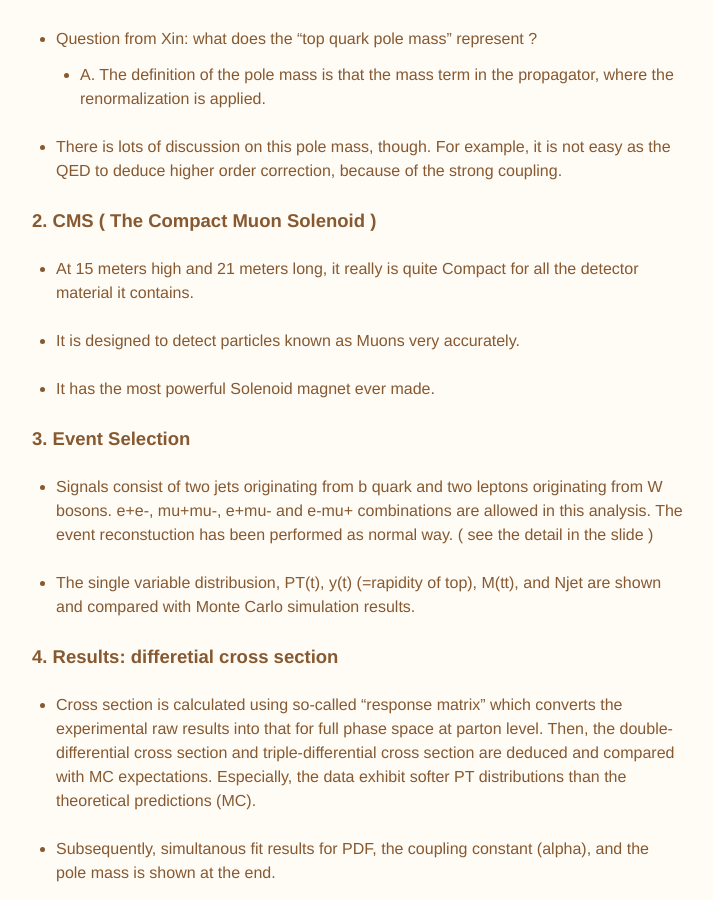
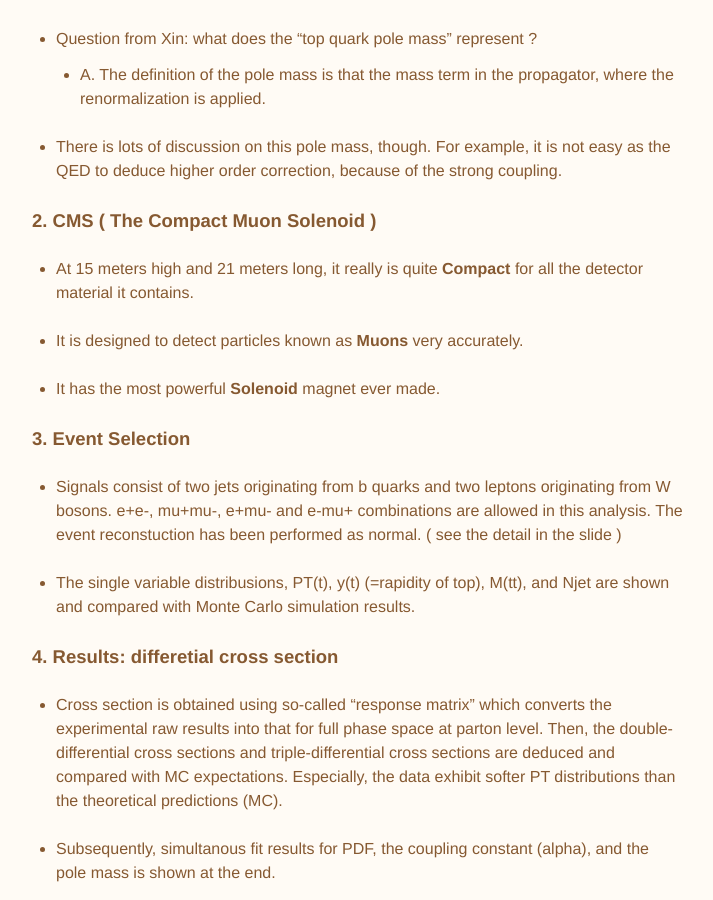
Before and after one commit to dt-np/xteam, a Jekyll site: the page built from _posts/2019-05-05-JC105.md, in a window 1280 px wide and 900 px high, scrolled down 659 px. Shown: the whole window, without its empty margins (144-857 px from the left). Built offline with Jekyll 4.4.1, drawn with Linux system fonts in a browser that asks for light colours.

Commit message:
News for JC-105

```diff
--- a/_posts/2019-05-05-JC105.md
+++ b/_posts/2019-05-05-JC105.md
@@ -30,25 +30,25 @@
 
 
 #### 2. CMS ( The Compact Muon Solenoid )
-- At 15 meters high and 21 meters long, it really is quite Compact for all the detector
+- At 15 meters high and 21 meters long, it really is quite **Compact** for all the detector
 material it contains.
 
-- It is designed to detect particles known as Muons very accurately.
+- It is designed to detect particles known as **Muons** very accurately.
 
-- It has the most powerful Solenoid magnet ever made.
+- It has the most powerful **Solenoid** magnet ever made.
 
 #### 3. Event Selection
-- Signals consist of two jets originating from b quark  and two leptons originating from W bosons.
+- Signals consist of two jets originating from b quarks and two leptons originating from W bosons.
 e+e-, mu+mu-, e+mu- and e-mu+ combinations are allowed in this analysis.
-The event reconstuction has been performed as normal way. ( see the detail in the slide )
+The event reconstuction has been performed as normal. ( see the detail in the slide )
 
-- The single variable distribusion, PT(t), y(t) (=rapidity of top), M(tt), and Njet are shown and
+- The single variable distribusions, PT(t), y(t) (=rapidity of top), M(tt), and Njet are shown and
 compared with Monte Carlo simulation results.
 
 #### 4. Results: differetial cross section
-- Cross section is calculated using so-called "response matrix" which converts the experimental
+- Cross section is obtained using so-called "response matrix" which converts the experimental
 raw results into that for full phase space at parton level.
-Then, the double-differential cross section and triple-differential cross section are deduced
+Then, the double-differential cross sections and triple-differential cross sections are deduced
 and compared with MC expectations. Especially, the data exhibit softer PT distributions than
 the theoretical predictions (MC).
 
```
